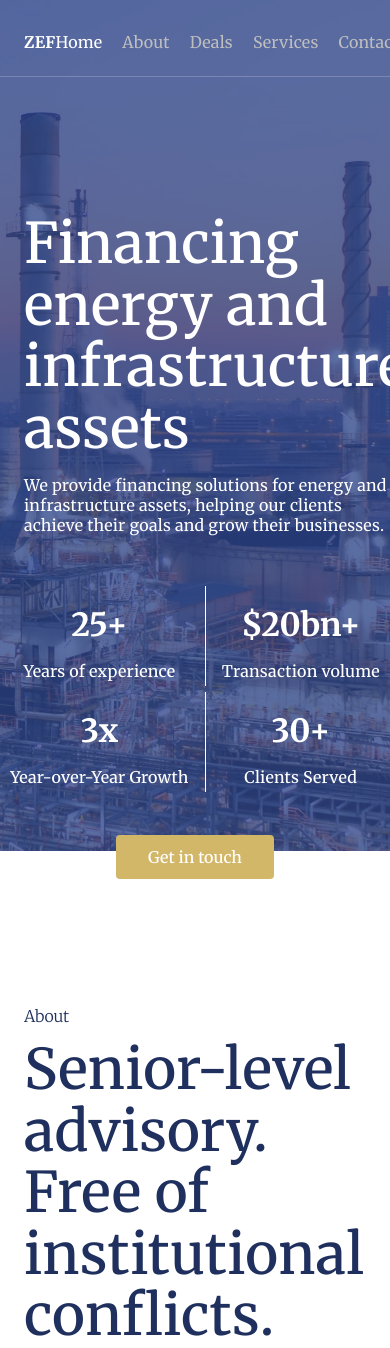
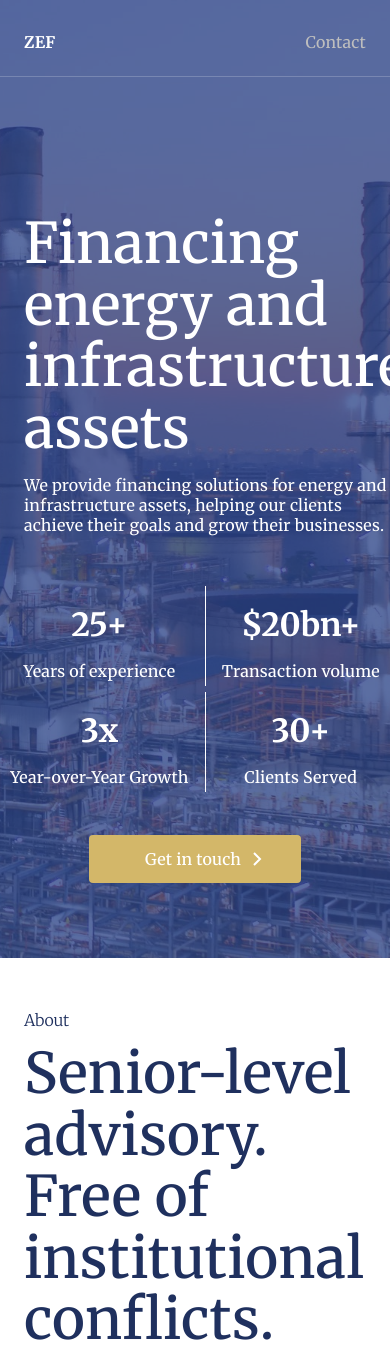
Before and after one commit to FelixJ1/Bouverot, a React (Vite) app: page / in a window 390 px wide. Shown: the top 1348 px of the page. Built offline with nearby package versions, Linux system fonts and the light colour scheme.

Commit message:
Added linked link, changed some mobile ui

```diff
--- a/src/components/Navbar.css
+++ b/src/components/Navbar.css
@@ -34,3 +34,12 @@ nav a.active {
 nav a:hover {
     color: white;
 }
+
+@media (max-width: 500px) {
+  .nav-links a {
+    display: none;
+  }
+  .nav-links a.contact-link {
+    display: block;
+  }
+}
--- a/src/components/Navbar.jsx
+++ b/src/components/Navbar.jsx
@@ -55,7 +55,10 @@ export default function Navbar() {
           <a
             key={id}
             href={`#${id}`}
-            className={activeSection === id ? 'active' : ''}
+            className={[
+              activeSection === id ? 'active' : '',
+              id === 'contact' ? 'contact-link' : ''
+            ].join(' ').trim()}
             onClick={(e) => handleClick(e, id)}
           >
             {label}
--- a/src/pages/About.css
+++ b/src/pages/About.css
@@ -10,9 +10,10 @@
     display: flex;
     flex-direction: row;
     align-items: flex-start;
-    justify-content: flex-start;
+    justify-content: space-between;
     gap: 2rem;
     padding-bottom: 2rem;
+    width: 100%;
 }
 
 .about-text {
--- a/src/pages/Home.css
+++ b/src/pages/Home.css
@@ -1,6 +1,6 @@
 body {
     background-image: url('../assets/ZEFmasked.jpeg');
-    background-size: max(100vw, 80rem);
+    background-size: max(100vw, 90rem);
     background-position: top;
     background-repeat: no-repeat;
 }
@@ -39,7 +39,12 @@ body {
     max-width: 800px;
 }
 
-.home-page-top-section button {
+.home-page-top-section a {
+    display: flex;
+    flex-direction: row;
+    justify-content: center;
+    align-items: center;
+    gap: 4px;
     width: fit-content;
     background: #d3b769;
     color: #ffffff;
@@ -52,7 +57,7 @@ body {
     font-family: 'Merriweather';
 }
 
-.home-page-top-section button:hover {
+.home-page-top-section a:hover {
     background: #c2a85e;
 }
 
--- a/src/pages/Home.jsx
+++ b/src/pages/Home.jsx
@@ -29,9 +29,12 @@ export default function Home() {
               <EditableText id="stat-4-label" as="p">Clients Served</EditableText>
             </div>
           </div>
-          <button onClick={() => document.getElementById('contact')?.scrollIntoView({ behavior: 'smooth' })}>
-            <EditableText id="cta-button-text" as="span">Get in touch</EditableText>
-          </button>
+          <a href="https://www.linkedin.com/in/guillaumebouverot" target="_blank" rel="noopener noreferrer">
+            <EditableText id="cta-button-text" as="p">Get in touch</EditableText>
+            <svg xmlns="http://www.w3.org/2000/svg" width="24" height="24" viewBox="0 0 24 24" fill="none" stroke="currentColor" strokeWidth="2" strokeLinecap="butt" strokeLinejoin="miter">
+              <polyline points="9 18 15 12 9 6" />
+            </svg>
+          </a>
         </div>
       </div>
     </div>
```
